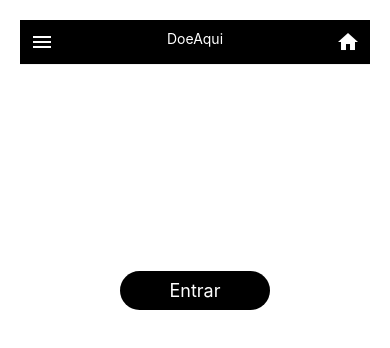
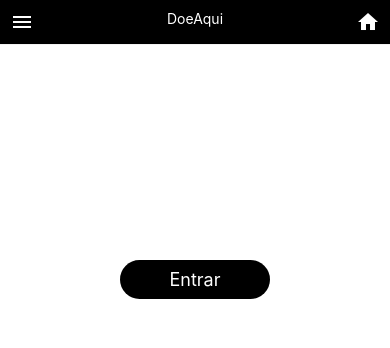
Before and after one commit to 2022v/DoeAquiTeste, a React Native app in the folder my-project/: screen /Login in a window 390 px wide. Both pictures are taken after a click on the button "Entrar". Shown: the top 348 px of the page. Built offline with nearby package versions, Linux system fonts and the light colour scheme.

Commit message:
alguns detalhes e ajeitando o cabeçalho

```diff
--- a/my-project/screens/Home.js
+++ b/my-project/screens/Home.js
@@ -14,7 +14,7 @@ export default function Home({route,navigation}){
   return (
 
   <View style={[styles.container, {
-  flexDirection: "column"
+  flexDirection: "column", padding: 0
   }]}>
 
 <View style={{ flex: 0.3}} >
```
